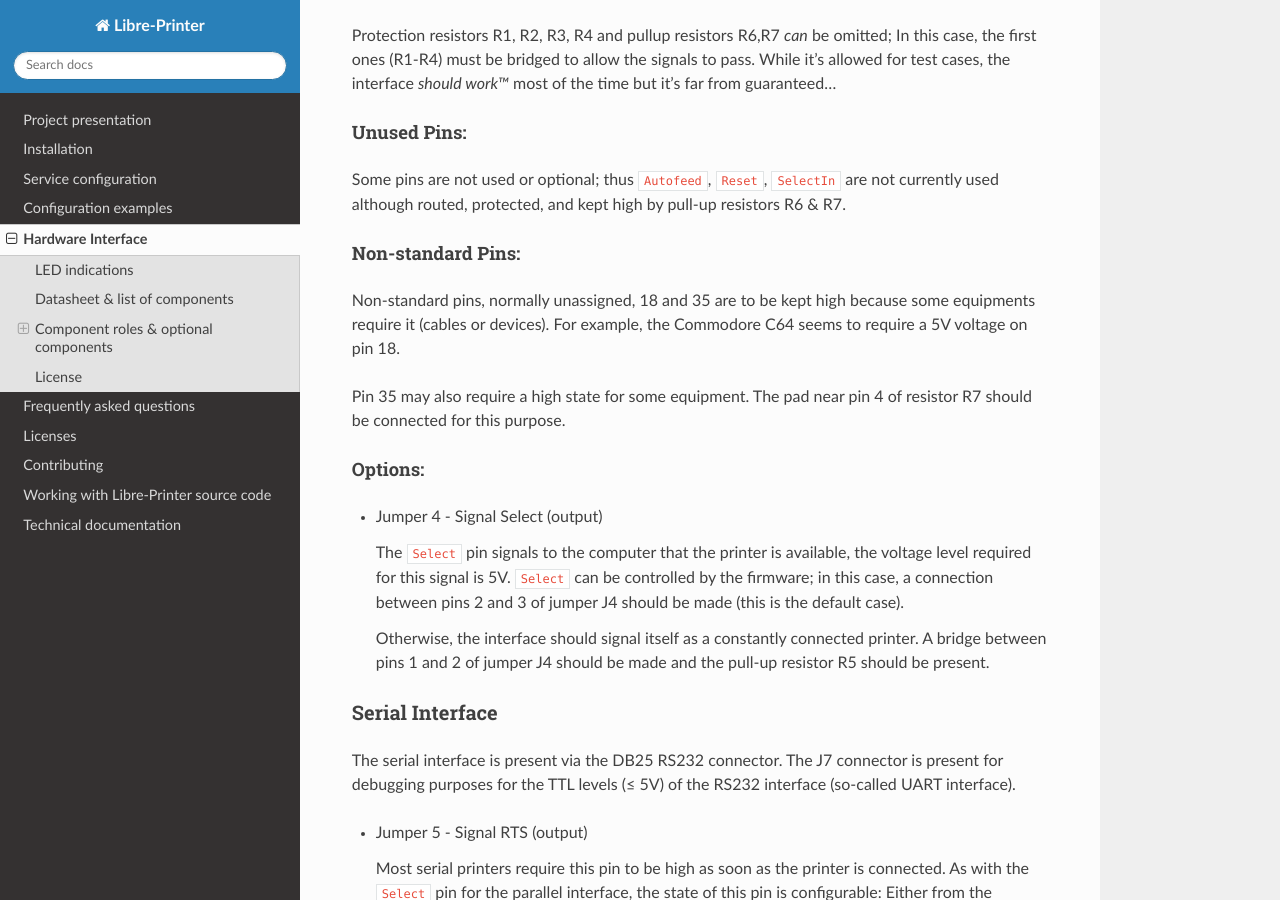
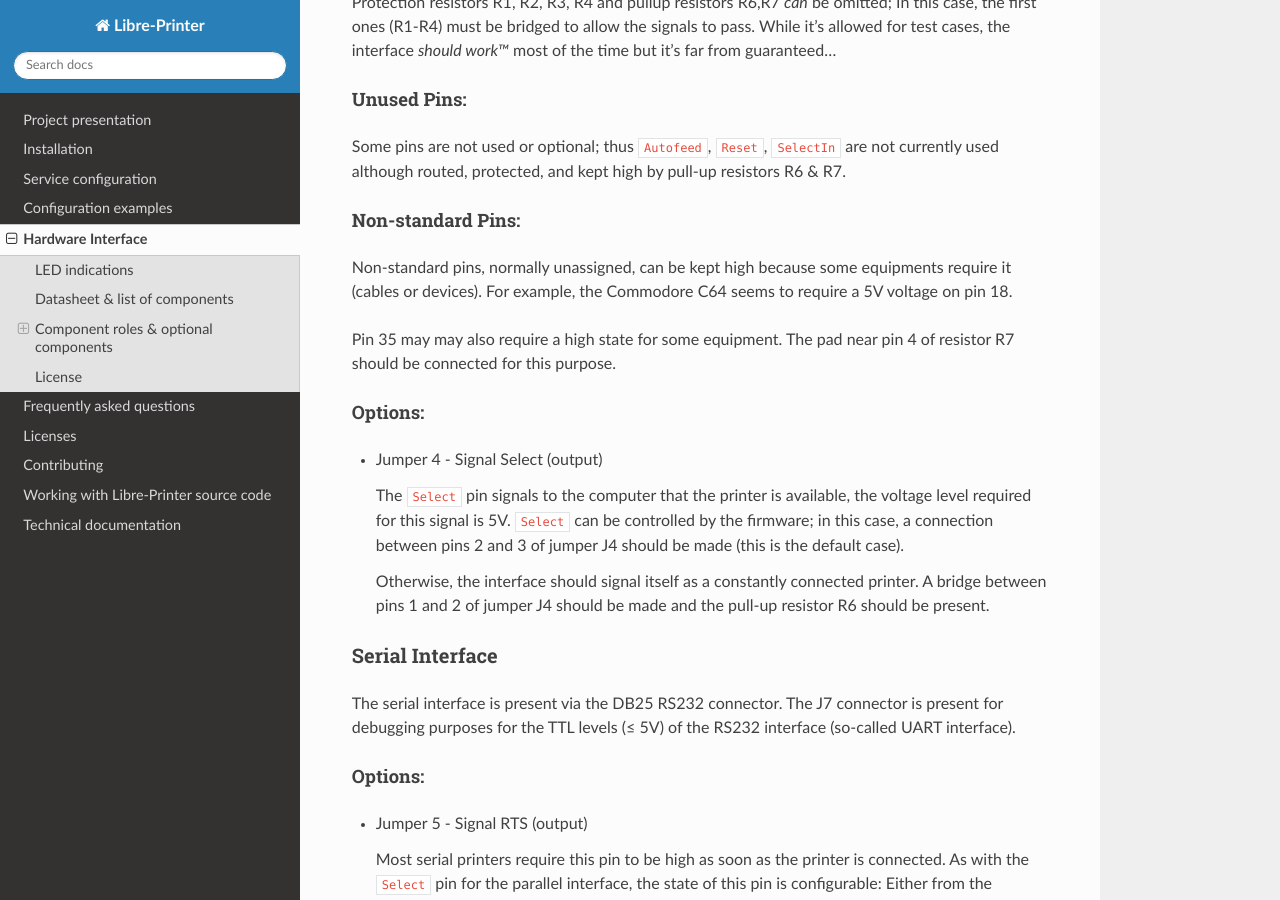
Before and after one commit to ysard/libre-printer, a Sphinx documentation site: the page built from doc/source/interface_usage.rst, in a window 1280 px wide and 900 px high, scrolled down 4120 px. Built offline with Sphinx 7.4.7 and the Read the Docs theme 2.0.0, drawn with Linux system fonts in a browser that asks for light colours.

Commit message:
[doc] Remove pin 35 option, free one pad on R7 so remove R5

```diff
--- a/doc/source/interface_usage.rst
+++ b/doc/source/interface_usage.rst
@@ -101,7 +101,6 @@ then the number of possible combinations becomes very large.
   Component part no.    Optional    Parallel    Serial
  ===================== =========== =========== =======
   INO1                              x           x
-  R5                    x           x
   J1                    x           x
   J2                    x           x
   J3                    x           x
@@ -151,11 +150,11 @@ pull-up resistors R6 & R7.
 Non-standard Pins:
 ~~~~~~~~~~~~~~~~~~
 
-Non-standard pins, normally unassigned, 18 and 35 are to be kept
+Non-standard pins, normally unassigned, can be kept
 high because some equipments require it (cables or devices).
 For example, the Commodore C64 seems to require a 5V voltage on pin 18.
 
-Pin 35 may also require a high state for some equipment.
+Pin 35 may may also require a high state for some equipment.
 The pad near pin 4 of resistor R7 should be connected for this purpose.
 
 Options:
@@ -170,7 +169,7 @@ Options:
 
   Otherwise, the interface should signal itself as a constantly connected printer.
   A bridge between pins 1 and 2 of jumper J4 should be made and the pull-up
-  resistor R5 should be present.
+  resistor R6 should be present.
 
 Serial Interface
 ----------------
@@ -179,6 +178,8 @@ The serial interface is present via the DB25 RS232 connector.
 The J7 connector is present for debugging purposes for the TTL levels (≤ 5V)
 of the RS232 interface (so-called UART interface).
 
+Options:
+~~~~~~~~
 - Jumper 5 - Signal RTS (output)
 
   Most serial printers require this pin to be high as soon as the printer
```
